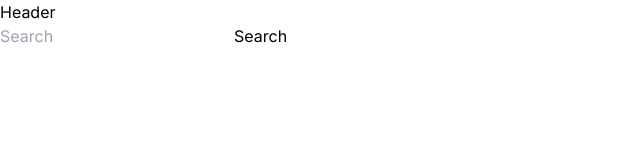
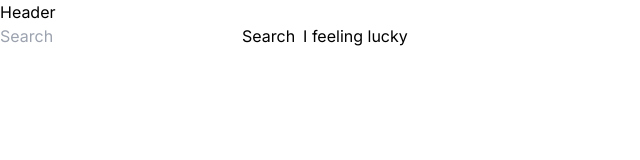
Before and after one commit to andersonjhonatan/google-nextjs, a Next.js app: page / in a window 1280 px wide. Shown: the top 160 px of the page, without its empty margins (0-640 px from the left). Built offline with nearby package versions, Linux system fonts and the light colour scheme.

Commit message:
feat: new button random search

```diff
--- /dev/null
+++ b/src/app/searchRandom/image/page.tsx
@@ -0,0 +1,9 @@
+import React from 'react'
+
+function SearchImageRandom() {
+  return (
+    <div>SearchImageRandom Bem vindo as Imagens</div>
+  )
+}
+
+export default SearchImageRandom
--- /dev/null
+++ b/src/app/searchRandom/web/page.tsx
@@ -0,0 +1,9 @@
+import React from 'react'
+
+function SearchWebRandom() {
+  return (
+    <div>SearchWebRandom</div>
+  )
+}
+
+export default SearchWebRandom
--- a/src/components/HomeSearch.tsx
+++ b/src/components/HomeSearch.tsx
@@ -10,20 +10,38 @@ function HomeSearchComponent() {
     e.preventDefault()
     if (!inputValue) return
 
-    const url = `/search/web?searchTerm=${inputValue}`;
+    const url = `/search/web?searchTerm=${inputValue}`
 
     router.push(url)
   }
 
+  const randomChange = async (e: FormEvent<HTMLButtonElement>) => {
+    e.preventDefault()
+    const url = `https://random-word-api.herokuapp.com/word
+    `
+    const respponse = await fetch(url)
+
+    if (!respponse.ok) return
+
+    const [data] = await respponse.json()
+
+    router.push(`/searchRandom/web?searchTerm=${data}`)
+  }
+
   return (
-    <form onSubmit={handleSubmit}>
+    <form onSubmit={handleSubmit} className="flex gap-2">
       <input
         type="text"
         placeholder="Search"
         onChange={(e) => setInputValue(e.target.value)}
         value={inputValue}
       />
-      <button type="submit">Search</button>
+      <div className="flex gap-2">
+        <button type="submit">Search</button>
+        <button type="submit" onClick={randomChange}>
+          I feeling lucky
+        </button>
+      </div>
     </form>
   )
 }
--- a/src/components/SearchHeader.tsx
+++ b/src/components/SearchHeader.tsx
@@ -2,7 +2,7 @@ import React from 'react'
 
 function SearchHeaderComponent() {
   return (
-    <div>SearchHeader</div>
+    <div></div>
   )
 }
 
```
